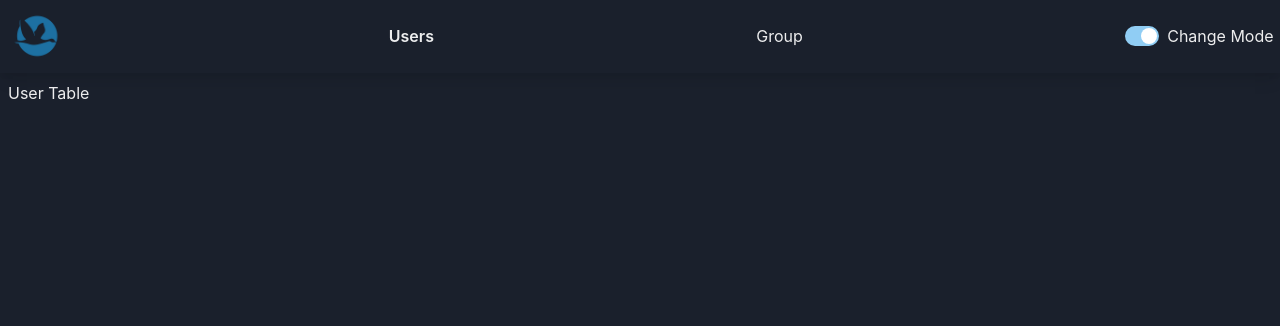
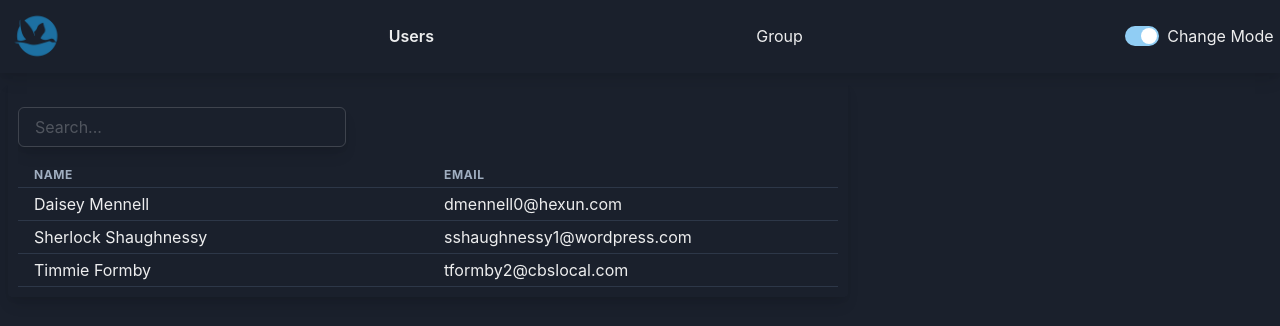
Before and after one commit to Didbar/user-management-task, a React (Vite) app: page /users in a window 1280 px wide. Shown: the top 326 px of the page. Built offline with nearby package versions, Linux system fonts and the light colour scheme.

Commit message:
Add users table

```diff
--- /dev/null
+++ b/src/api/users.ts
@@ -0,0 +1,24 @@
+import User from 'src/entities/User'
+
+const USERS: User[] = [
+  {
+    id: 1,
+    name: 'Daisey Mennell',
+    email: 'dmennell0@hexun.com',
+    groups: [1, 2, 3],
+  },
+  {
+    id: 2,
+    name: 'Sherlock Shaughnessy',
+    email: 'sshaughnessy1@wordpress.com',
+    groups: [1, 3],
+  },
+  {
+    id: 3,
+    name: 'Timmie Formby',
+    email: 'tformby2@cbslocal.com',
+    groups: [2, 3],
+  },
+]
+
+export default USERS
--- /dev/null
+++ b/src/entities/Group.ts
@@ -0,0 +1,6 @@
+export default interface Group {
+  id: number
+  name: string
+  slug: string
+  members: number[]
+}
--- /dev/null
+++ b/src/entities/User.ts
@@ -0,0 +1,6 @@
+export default interface User {
+  id: number
+  name: string
+  email: string
+  groups: number[]
+}
--- /dev/null
+++ b/src/features/user/UsersTable.tsx
@@ -0,0 +1,40 @@
+import { Box, Link as ChakraLink } from '@chakra-ui/react'
+import { createColumnHelper } from '@tanstack/react-table'
+import { useMemo } from 'react'
+import { Link } from 'react-router-dom'
+import USERS from 'src/api/users'
+import { DataTable } from 'src/components/DataTable'
+import User from 'src/entities/User'
+
+const UsersTable = () => {
+  const USER_COLUMNS = getUserColumns()
+  const columns = useMemo(() => USER_COLUMNS, [])
+  //TODO: Create useUSersHook
+
+  return (
+    <Box overflowY="auto" boxShadow="lg" borderRadius="4px" p="10px">
+      <DataTable data={USERS} columns={columns} />
+    </Box>
+  )
+}
+
+export default UsersTable
+
+const getUserColumns = () => {
+  const columnHelper = createColumnHelper<User>()
+  const USER_COLUMNS = [
+    columnHelper.accessor('name', {
+      cell: info => (
+        <ChakraLink as={Link} to={`/users/${info.row.original.id}`}>
+          {info.getValue()}
+        </ChakraLink>
+      ),
+      header: 'Name',
+    }),
+    columnHelper.accessor('email', {
+      cell: info => info.getValue(),
+      header: 'Email',
+    }),
+  ]
+  return USER_COLUMNS
+}
--- a/src/pages/UsersPage.tsx
+++ b/src/pages/UsersPage.tsx
@@ -1,10 +1,11 @@
 import { Grid } from '@chakra-ui/react'
 import { Outlet } from 'react-router-dom'
+import UsersTable from 'src/features/user/UsersTable'
 
 const UsersPage = () => {
   return (
     <Grid templateColumns={{ base: '1fr', lg: '4fr 2fr' }} gap={1}>
-      <>User Table</>
+      <UsersTable />
       <Outlet />
     </Grid>
   )
```
Also changed, not shown: src/api/groups.ts (added, +24 -0 lines).
